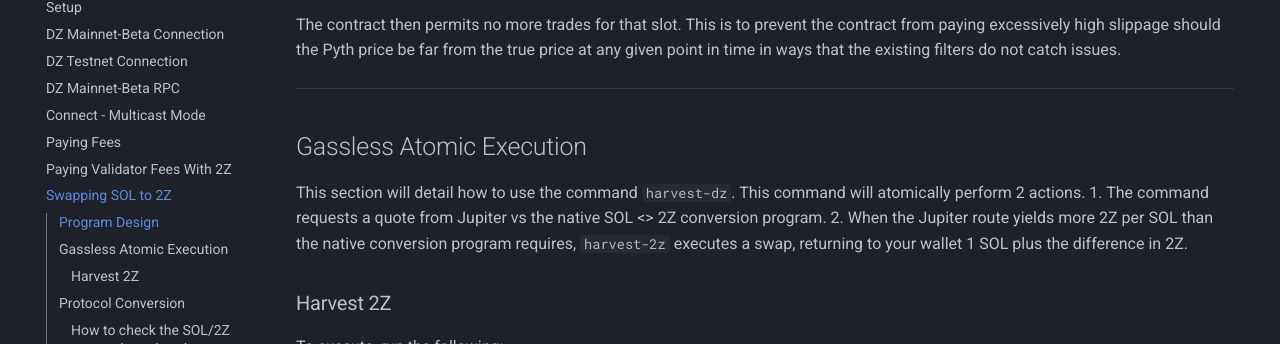
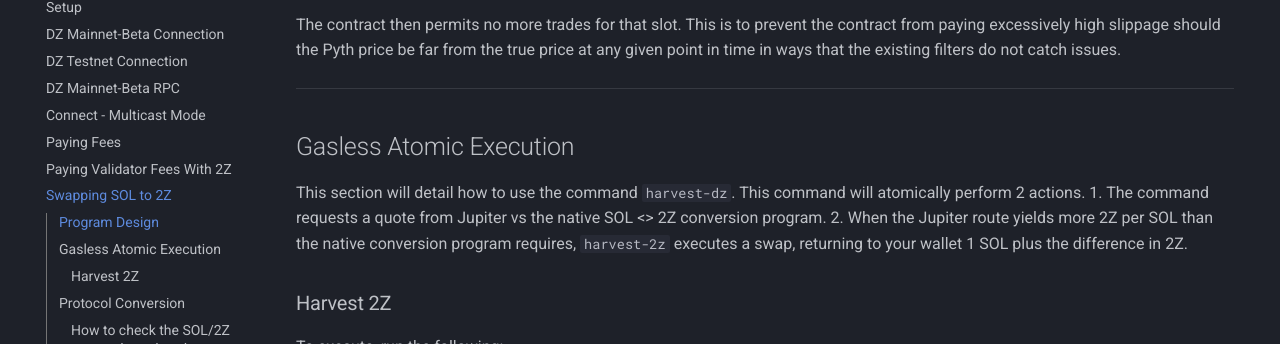
Before and after one commit to malbeclabs/docs, an MkDocs documentation site: the page built from docs/Swapping-sol-to-2z.md, in a window 1280 px wide and 900 px high, scrolled down 958 px. Shown: the part 128-472 px from the top of the window. Built offline with MkDocs 1.6.1 and Material for MkDocs 9.7.7, drawn with Linux system fonts in a browser that asks for light colours.

Commit message:
Update Swapping-sol-to-2z.md

```diff
--- a/docs/Swapping-sol-to-2z.md
+++ b/docs/Swapping-sol-to-2z.md
@@ -33,7 +33,7 @@ The contract then permits no more trades for that slot. This is to prevent the c
 
 ---
 
-## Gassless Atomic Execution
+## Gasless Atomic Execution
 
 This section will detail how to use the command `harvest-dz`. This command will atomically perform 2 actions.
 1. The command requests a quote from Jupiter vs the native SOL <> 2Z conversion program.
```
